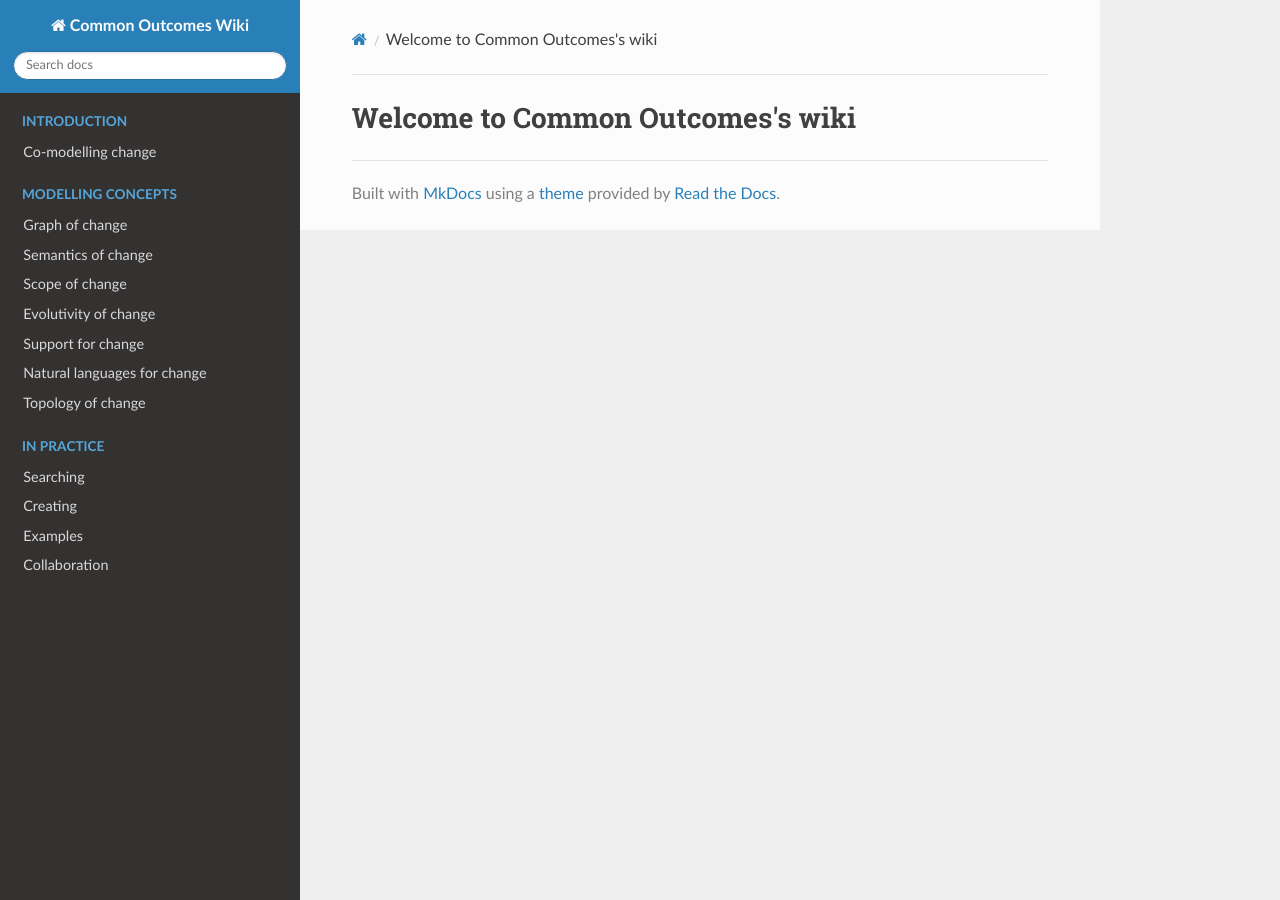
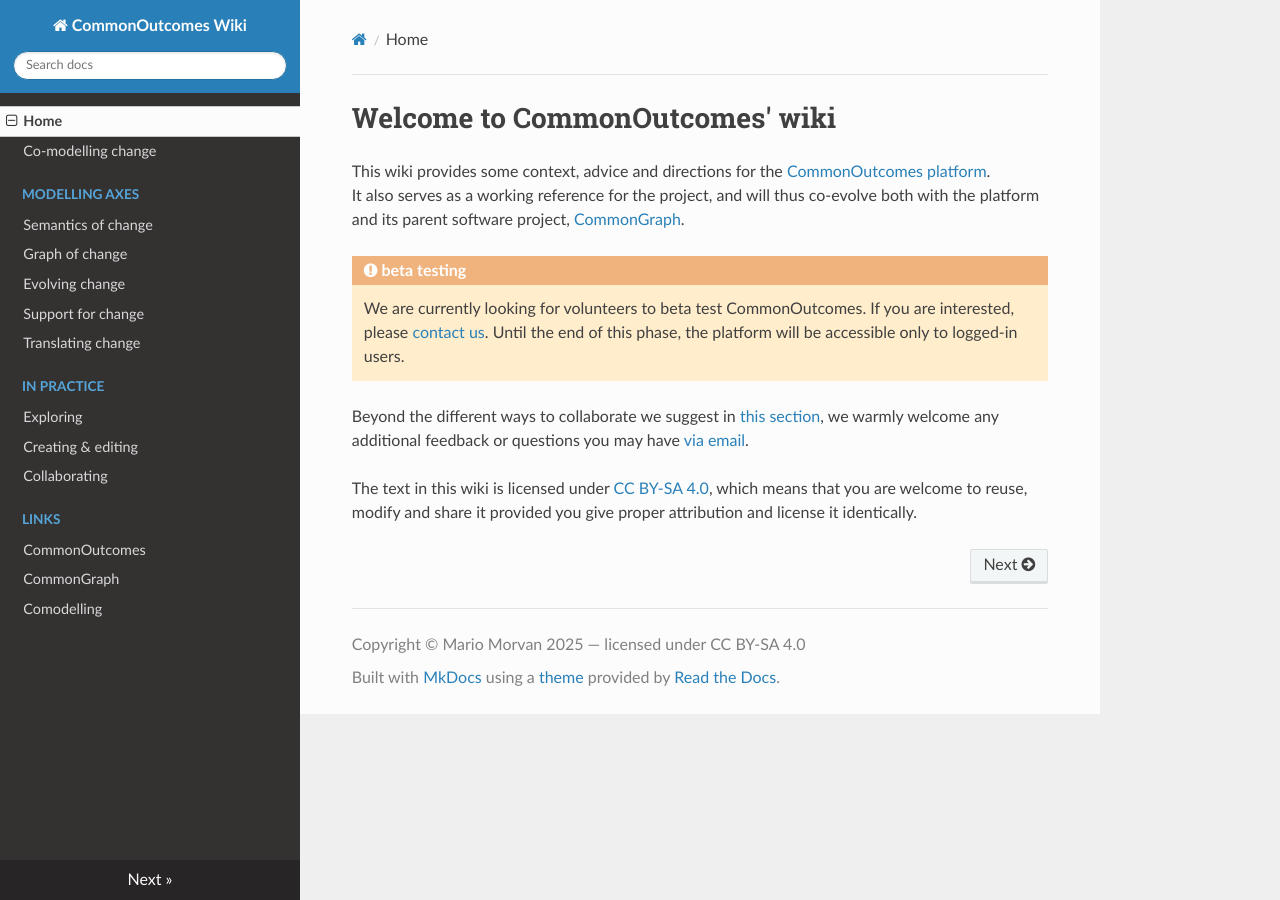
Before and after one commit to comodelling/commonoutcomes-wiki, an MkDocs documentation site: the page built from docs/index.md, in a window 1280 px wide. Built offline with MkDocs 1.6.1, drawn with Linux system fonts in a browser that asks for light colours; nearby versions of some CDN libraries.

Commit message:
initiate wiki

```diff
--- a/docs/index.md
+++ b/docs/index.md
@@ -1 +1,13 @@
-# Welcome to Common Outcomes's wiki
+# Welcome to CommonOutcomes' wiki
+
+This wiki provides some context, advice and directions for the [CommonOutcomes platform](https://commonoutcomes.org).<br>
+It also serves as a working reference for the project, and will thus co-evolve both with the platform and its parent software project, [CommonGraph](https://github.com/comodelling/commongraph).
+
+!!! warning "beta testing"
+    We are currently looking for volunteers to beta test CommonOutcomes.
+    If you are interested, please [contact us](mailto:contact@comodelling.org).
+    Until the end of this phase, the platform will be accessible only to logged-in users.
+
+Beyond the different ways to collaborate we suggest in [this section](collaborating.md), we warmly welcome any additional feedback or questions you may have [via email](mailto:contact@comodelling.org).
+
+The text in this wiki is licensed under [CC BY-SA 4.0](https://creativecommons.org/licenses/by-sa/4.0/), which means that you are welcome to reuse, modify and share it provided you give proper attribution and license it identically.
--- a/mkdocs.yml
+++ b/mkdocs.yml
@@ -1,19 +1,28 @@
-site_name: Common Outcomes Wiki
+site_name: CommonOutcomes Wiki
 nav:
-  - Introduction:
-    - Co-modelling change: intro.md
-  - Modelling concepts:
+  - Home: index.md
+  - Co-modelling change: change.md
+  - Modelling Axes:
+    - Semantics of change: semantics.md
     - Graph of change: graph.md
-    - Semantics of change: semantics.md
-    - Scope of change: scope.md
-    - Evolutivity of change: evolutivity.md
+    - Evolving change: evolving.md
     - Support for change: support.md
-    - Natural languages for change: languages.md
-    - Topology of change: topology.md
+    - Translating change: translating.md
   - In Practice:
-    - Searching: searching.md
-    - Creating: creating.md
-    - Examples: examples.md
-    - Collaboration: collaboration.md
+    - Exploring: exploring.md
+    - Creating & editing: editing.md
+    - Collaborating: collaborating.md
+  - Links:
+    - CommonOutcomes: https://commonoutcomes.org
+    - CommonGraph: https://github.com/comodelling/commongraph/
+    - Comodelling: https://comodelling.org
 
 theme: readthedocs
+markdown_extensions:
+  - footnotes
+  - admonition
+  - pymdownx.superfences
+plugins:
+  - search
+  - mermaid2
+copyright: Copyright © Mario Morvan 2025 — licensed under CC BY-SA 4.0
```
Also changed, not shown: docs/change.md (added, +58 -0 lines), docs/collaborating.md (added, +31 -0 lines), docs/editing.md (added, +52 -0 lines), docs/evolving.md (added, +29 -0 lines), docs/exploring.md (added, +18 -0 lines), docs/graph.md (+35 -0 lines), docs/semantics.md (+30 -0 lines), docs/support.md (+17 -0 lines), docs/translating.md (added, +12 -0 lines), docs/collaboration.md (deleted), docs/creating.md (deleted), docs/evolutivity.md (deleted), docs/examples.md (deleted), docs/intro.md (deleted), 4 more files.
